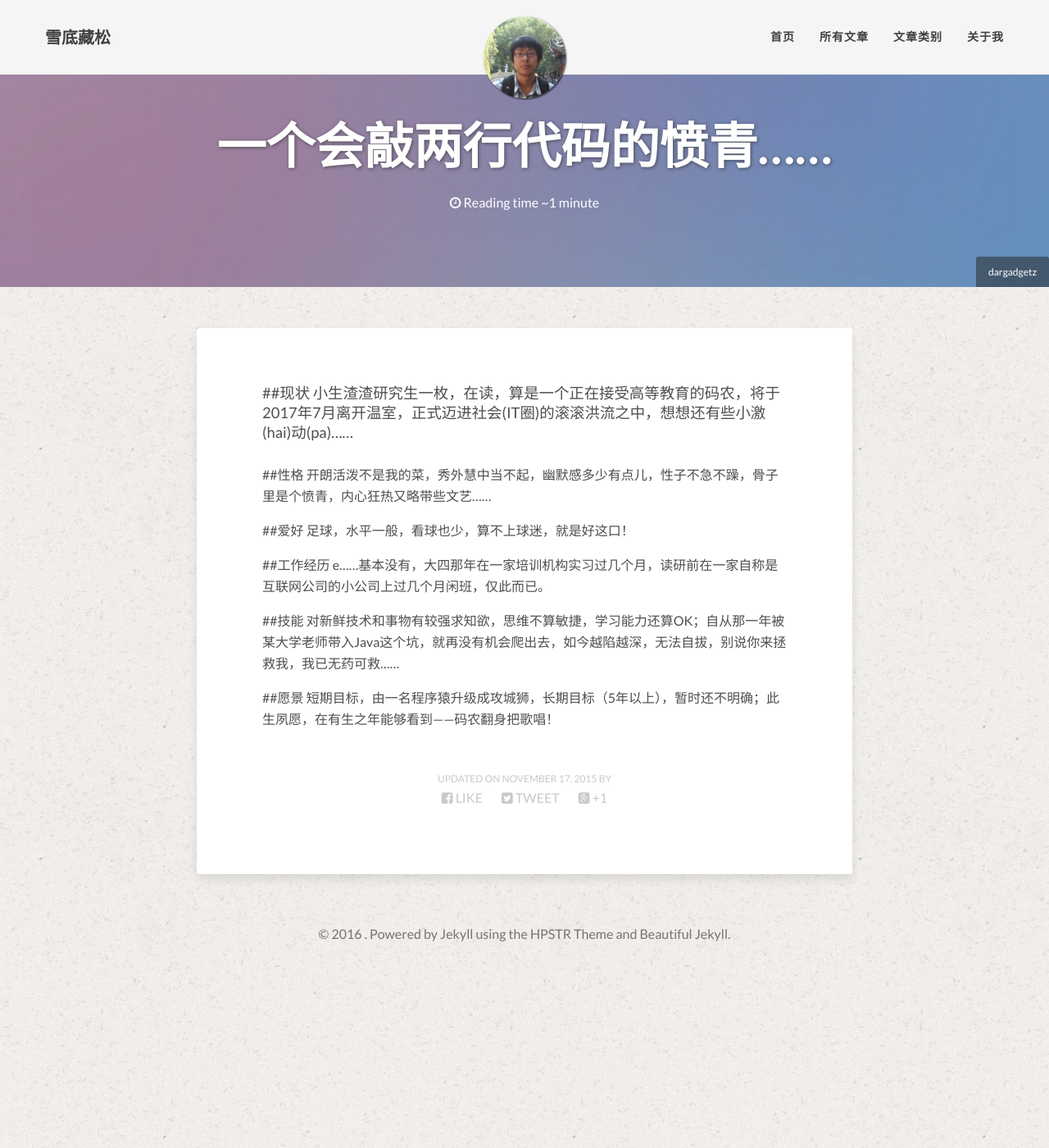
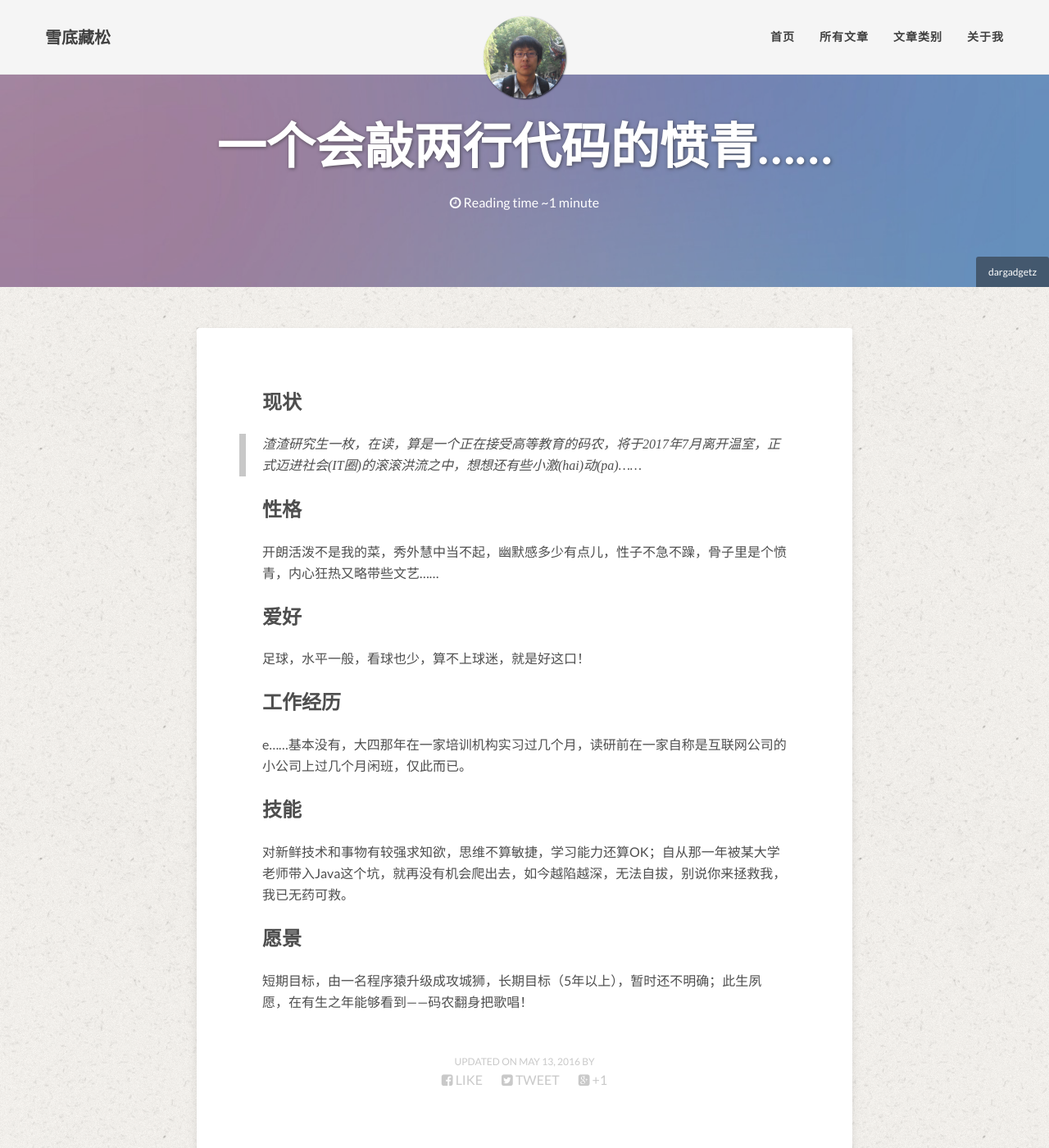
Before and after one commit to MinfeiZhou/MinfeiZhou.github.io, a Jekyll site: the page built from about/index.md, in a window 1280 px wide and 1400 px high. Shown: the whole window at 82% size. Built offline with Jekyll 4.4.1, drawn with Linux system fonts in a browser that asks for light colours.

Commit message:
修改个人介绍

```diff
--- a/about/index.md
+++ b/about/index.md
@@ -2,27 +2,27 @@
 layout: page
 title: 一个会敲两行代码的愤青……
 comments: false
-modified: 2015-11-17
+modified: 2016-05-13
 image:
   feature: abstract-5.jpg
   credit: dargadgetz
   creditlink: http://www.dargadgetz.com/ios-7-abstract-wallpaper-pack-for-iphone-5-and-ipod-touch-retina/
 ---
 
-##现状
-小生渣渣研究生一枚，在读，算是一个正在接受高等教育的码农，将于2017年7月离开温室，正式迈进社会(IT圈)的滚滚洪流之中，想想还有些小激(hai)动(pa)……
+## 现状
+> 渣渣研究生一枚，在读，算是一个正在接受高等教育的码农，将于2017年7月离开温室，正式迈进社会(IT圈)的滚滚洪流之中，想想还有些小激(hai)动(pa)……
 
-##性格
+## 性格
 开朗活泼不是我的菜，秀外慧中当不起，幽默感多少有点儿，性子不急不躁，骨子里是个愤青，内心狂热又略带些文艺……
 
-##爱好
+## 爱好
 足球，水平一般，看球也少，算不上球迷，就是好这口！
 
-##工作经历
+## 工作经历
 e……基本没有，大四那年在一家培训机构实习过几个月，读研前在一家自称是互联网公司的小公司上过几个月闲班，仅此而已。
 
-##技能
-对新鲜技术和事物有较强求知欲，思维不算敏捷，学习能力还算OK；自从那一年被某大学老师带入Java这个坑，就再没有机会爬出去，如今越陷越深，无法自拔，别说你来拯救我，我已无药可救……
+## 技能
+对新鲜技术和事物有较强求知欲，思维不算敏捷，学习能力还算OK；自从那一年被某大学老师带入Java这个坑，就再没有机会爬出去，如今越陷越深，无法自拔，别说你来拯救我，我已无药可救。
 
-##愿景
+## 愿景
 短期目标，由一名程序猿升级成攻城狮，长期目标（5年以上），暂时还不明确；此生夙愿，在有生之年能够看到——码农翻身把歌唱！
```
